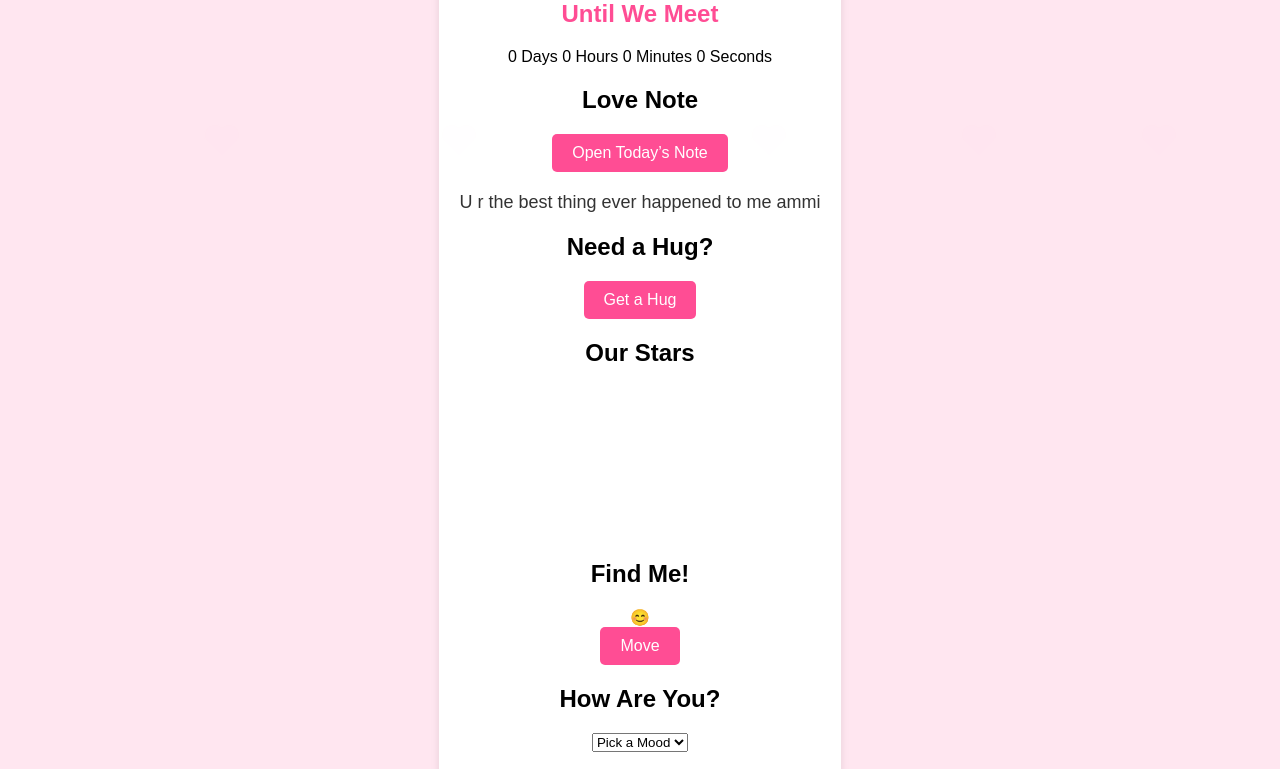
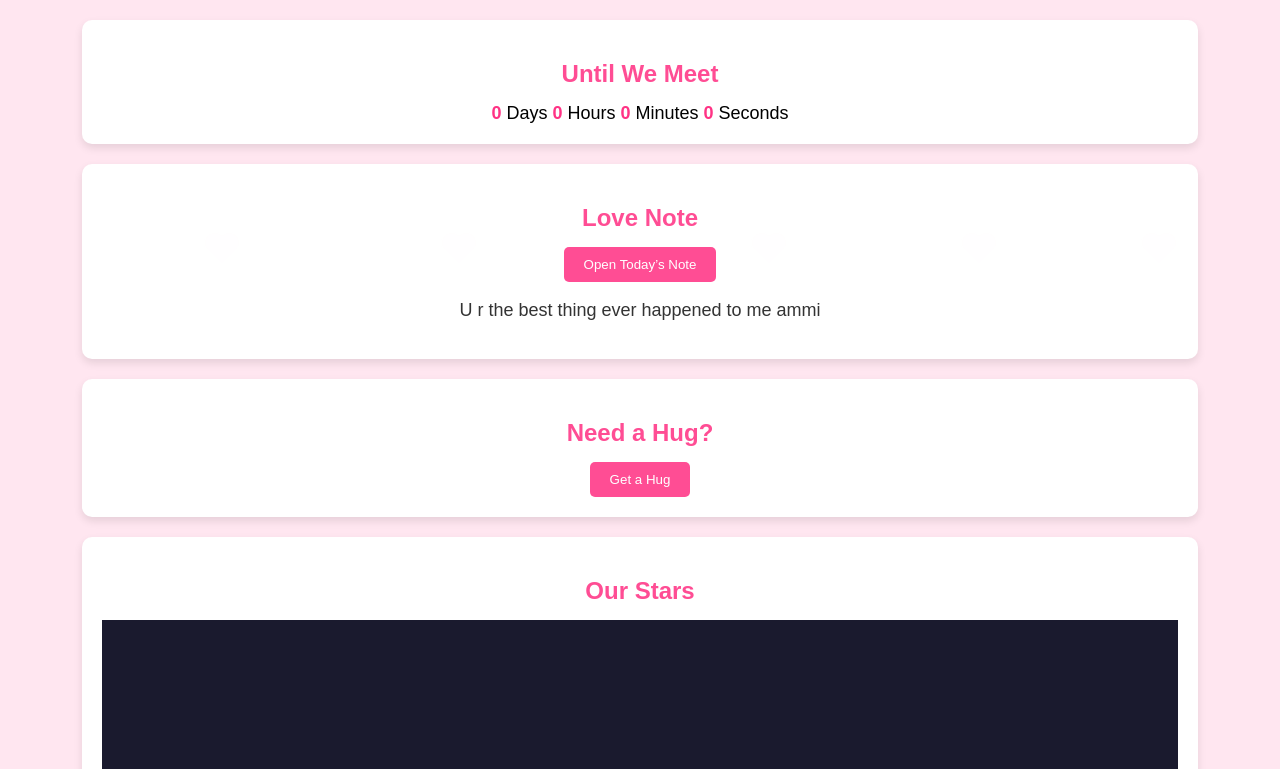
Before and after one commit to Rockyishere0203/love-note-app, a plain HTML site: page index.html in a window 1280 px wide. Both pictures are taken after a click on the button "Open Today’s Note". Shown: the top 769 px of the page. Drawn offline with Linux system fonts and the light colour scheme.

Commit message:
Update styles.css

```diff
--- a/styles.css
+++ b/styles.css
@@ -1,29 +1,31 @@
 body {
     font-family: Arial, sans-serif;
     background-color: #ffe6f0;
-    display: flex;
-    justify-content: center;
-    align-items: center;
-    height: 100vh;
     margin: 0;
+    padding: 20px;
 }
 
 .container {
-    text-align: center;
+    max-width: 90%;
+    margin: 0 auto;
+}
+
+section {
+    background: white;
     padding: 20px;
-    background-color: white;
+    margin-bottom: 20px;
     border-radius: 10px;
     box-shadow: 0 4px 8px rgba(0, 0, 0, 0.1);
+    text-align: center;
 }
 
-h1 {
+h1, h2 {
     color: #ff4d94;
-    font-size: 24px;
+    margin-bottom: 15px;
 }
 
 button {
     padding: 10px 20px;
-    font-size: 16px;
     background-color: #ff4d94;
     color: white;
     border: none;
@@ -35,16 +37,24 @@ button:hover {
     background-color: #ff3385;
 }
 
-#message {
-    margin-top: 20px;
-    font-size: 18px;
-    color: #333;
-}
-
 .hidden {
     display: none;
 }
 
+/* 2. Countdown */
+#countdown {
+    font-size: 18px;
+}
+#countdown span {
+    font-weight: bold;
+    color: #ff3385;
+}
+
+/* 1. Love Note */
+#message {
+    font-size: 18px;
+    color: #333;
+}
 .heart {
     position: absolute;
     width: 20px;
@@ -53,9 +63,7 @@ button:hover {
     transform: rotate(-45deg);
     animation: float 3s ease-in-out infinite;
 }
-
-.heart::before,
-.heart::after {
+.heart::before, .heart::after {
     content: '';
     position: absolute;
     width: 20px;
@@ -63,18 +71,64 @@ button:hover {
     background-color: #ff4d94;
     border-radius: 50%;
 }
-
-.heart::before {
-    top: -10px;
-    left: 0;
-}
-
-.heart::after {
-    left: 10px;
-    top: 0;
-}
-
+.heart::before { top: -10px; left: 0; }
+.heart::after { left: 10px; top: 0; }
 @keyframes float {
     0% { transform: translateY(0) rotate(-45deg); opacity: 1; }
     100% { transform: translateY(-100px) rotate(-45deg); opacity: 0; }
 }
+
+/* 3. Hug */
+#hug-animation {
+    font-size: 50px;
+    animation: hug 2s ease-in-out;
+}
+@keyframes hug {
+    0% { transform: scale(1); }
+    50% { transform: scale(1.2); }
+    100% { transform: scale(1); }
+}
+
+/* 4. Stars */
+#stars {
+    width: 100%;
+    height: 200px;
+    background: #1a1a2e;
+}
+
+/* 5. Game */
+#game {
+    position: relative;
+    width: 200px;
+    height: 200px;
+    background: #e0e0e0;
+    margin: 0 auto;
+}
+#player {
+    position: absolute;
+    font-size: 30px;
+}
+
+/* 6. Mood */
+#mood {
+    padding: 5px;
+    margin-bottom: 10px;
+}
+#mood-response {
+    font-size: 16px;
+    color: #333;
+}
+
+/* 7. Puzzle */
+#puzzle {
+    display: grid;
+    grid-template-columns: repeat(3, 1fr);
+    gap: 2px;
+    width: 150px;
+    height: 150px;
+    margin: 0 auto;
+}
+.puzzle-piece {
+    background: #ccc;
+    cursor: pointer;
+}
```
